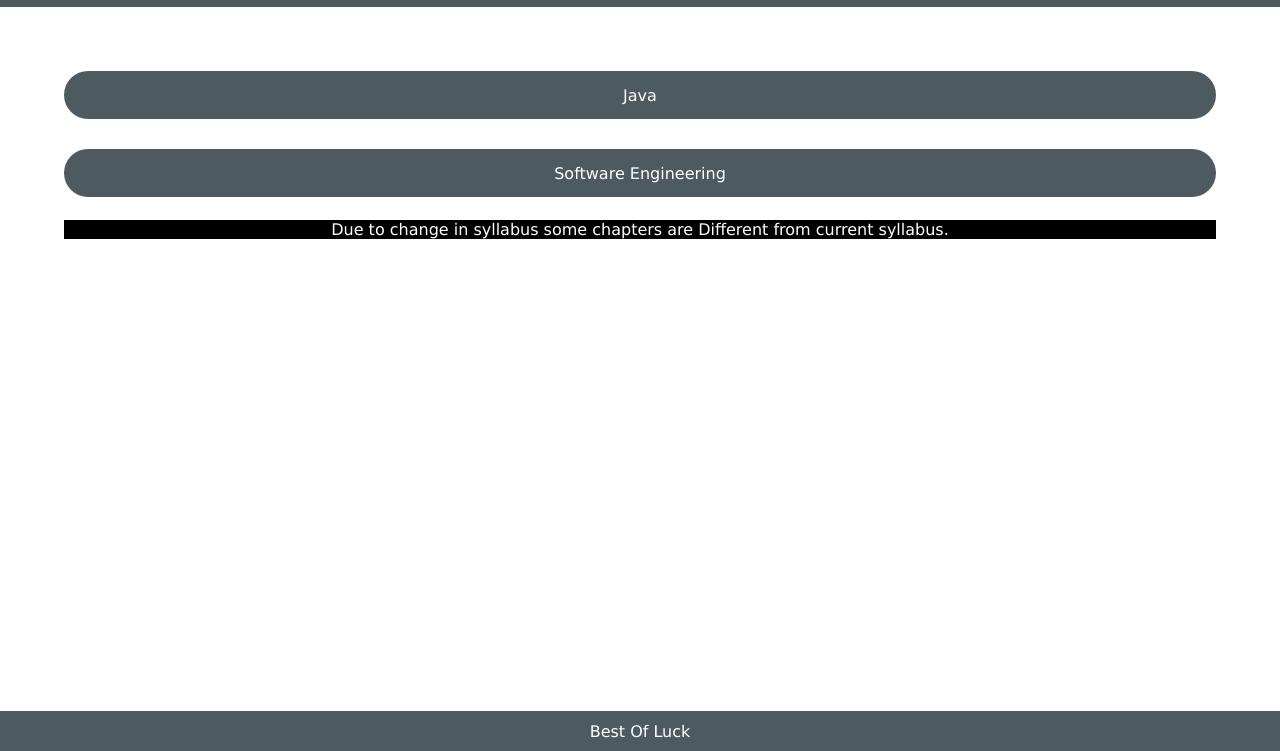
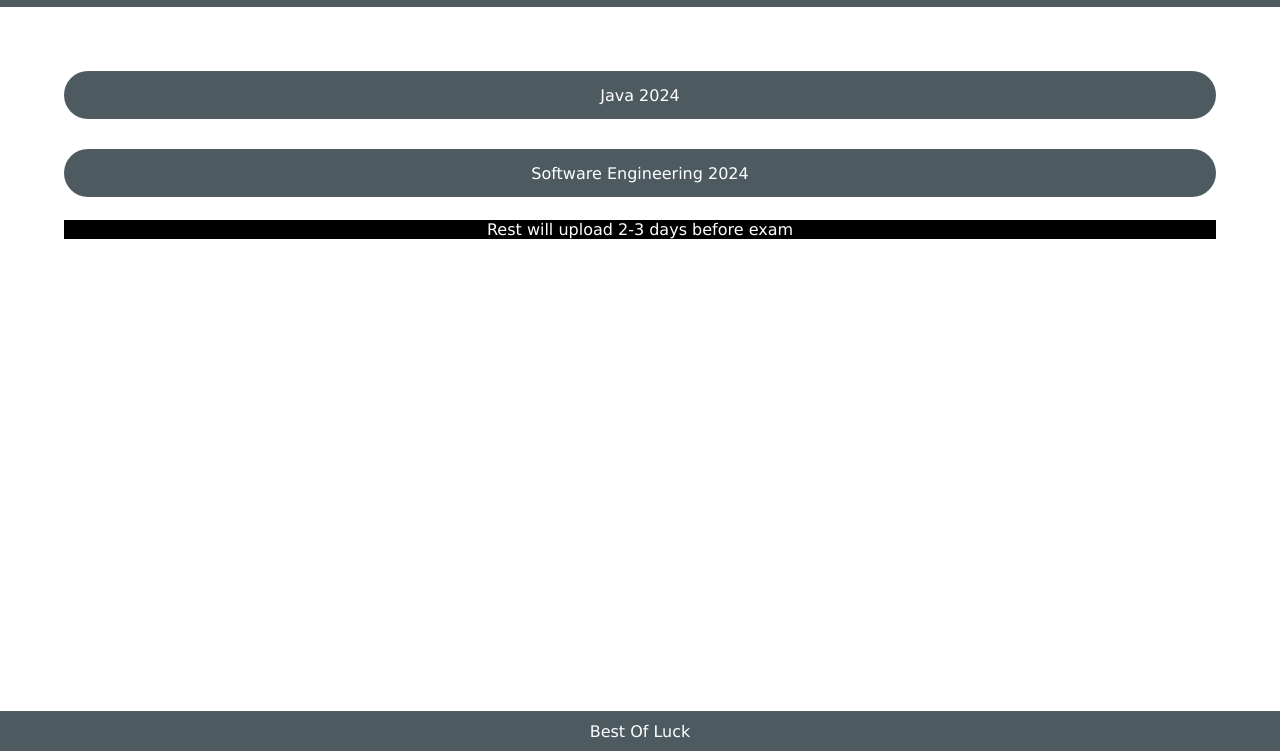
Before and after one commit to bhavishya556/Sem4, a plain HTML site: page index.html in a window 1280 px wide. Shown: the part 81-832 px from the top of the page. Drawn offline with Linux system fonts and the light colour scheme.

```diff
--- a/index.html
+++ b/index.html
@@ -26,15 +26,15 @@
       <div class="hero">
 
         <div class="all-sem">
-          <div class="sem1 sem"><a  target="_blank" class="sem-link" href="https://drive.google.com/file/d/1ycx-W0pSidwSEzVJtzEh3GpI4e6AS7zi/view?usp=drive_link">Java</a></div>
+          <div class="sem1 sem"><a  target="_blank" class="sem-link" href="https://drive.google.com/file/d/1QrsDK3tZmmh-I0TUxcX_SxtagONTl9YO/view?usp=sharing">Java 2024</a></div>
 
-          <div class="sem3 sem"><a target="_blank" class="sem-link" href="https://drive.google.com/drive/folders/1ExAXCAX0dEaAELh3_AAfaLtpaiiqYcgT?usp=drive_link">Software Engineering</a></div>
+          <div class="sem3 sem"><a target="_blank" class="sem-link" href="https://drive.google.com/file/d/17YbLVgWi7LVeQ8VQ12VTgSw5z-1pI3zd/view?usp=sharing">Software Engineering 2024</a></div>
 
 
 
         </div>
 
-        <div class="note">Due to change in syllabus some chapters are Different from current syllabus.</div>
+        <div class="note">Rest will upload 2-3 days before exam</div>
       </div>
 
       <footer>
```
